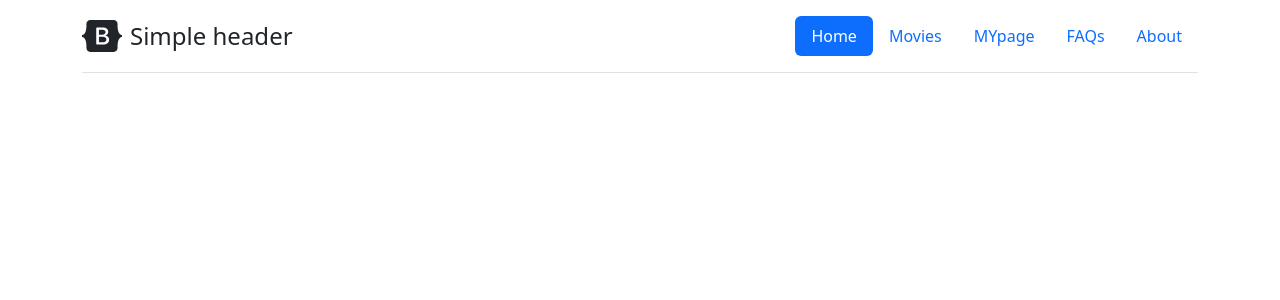
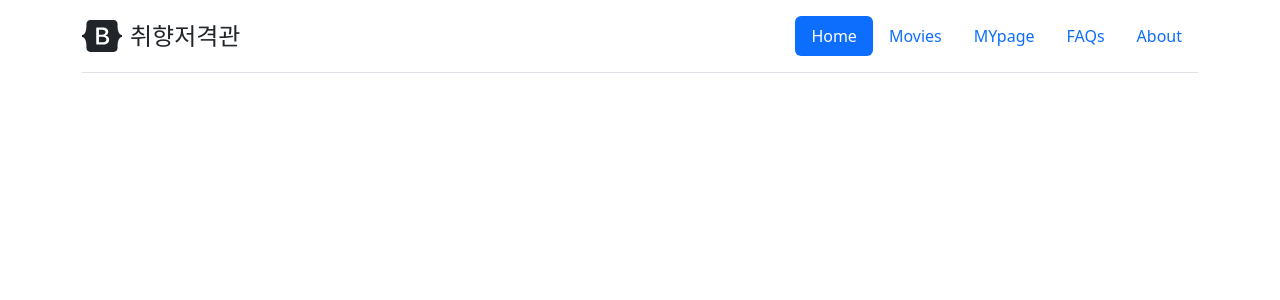
Before and after one commit to yalla12/SpartaToyProject, a Flask app: template templates/header_chaeyeon.html in a window 1280 px wide. Shown: the top 300 px of the page. Run offline with Flask 2, Linux system fonts and the light colour scheme; the template is opened without the code that fills it, so the values that code supplies are empty; some libraries are stand-ins or nearby versions; some web fonts are replaced.

Commit message:
first commit

```diff
--- a/templates/header_chaeyeon.html
+++ b/templates/header_chaeyeon.html
@@ -80,7 +80,7 @@
                     <svg class="bi me-2" width="40" height="32">
                         <use xlink:href="#bootstrap"/>
                     </svg>
-                    <span class="fs-4">Simple header</span>
+                    <span class="fs-4">취향저격관</span>
                 </a>
 
                 <ul class="nav nav-pills">
```
